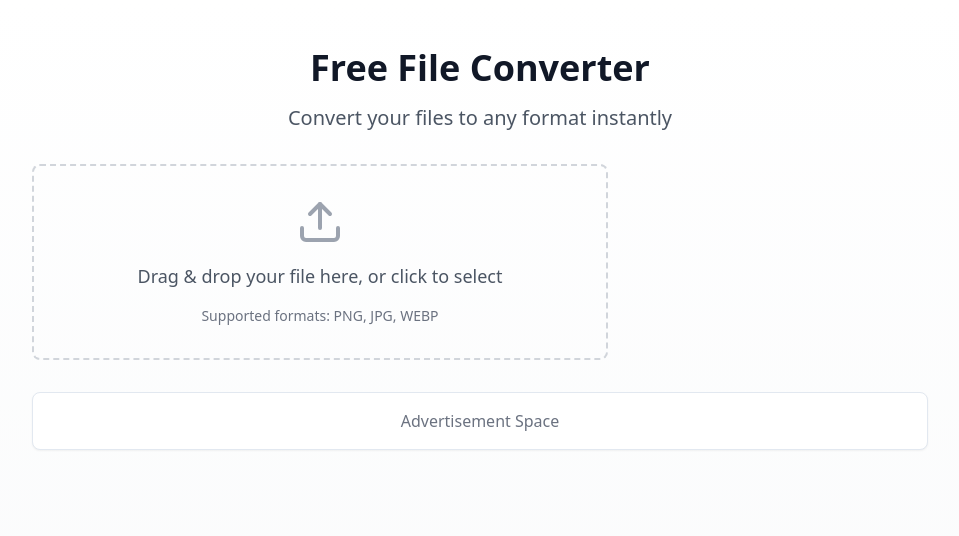
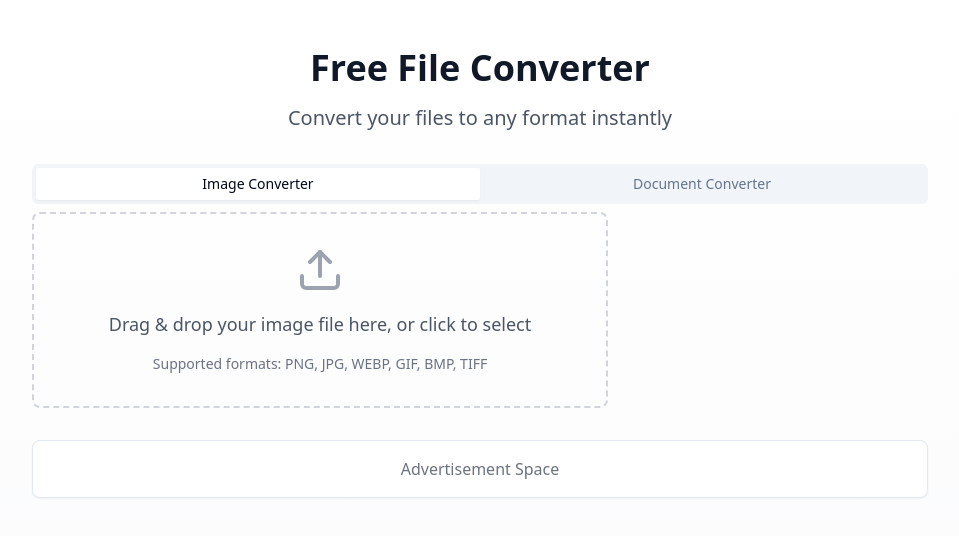
Before and after one commit to Sanzid1/convert-my-files, a React (Vite) app: page / in a window 1280 px wide. Shown: the top 536 px of the page, without its empty margins (160-1119 px from the left). Built offline with nearby package versions, Linux system fonts and the light colour scheme.

Commit message:
Add file converter options
Implement functionality for converting various file formats, including document formats (e.g., DOC or Word to PDF and vice versa) and additional image formats.
[skip gpt_engineer]

```diff
--- a/src/components/FileUpload.tsx
+++ b/src/components/FileUpload.tsx
@@ -5,10 +5,24 @@ import { toast } from 'sonner';
 
 interface FileUploadProps {
   onFileSelect: (file: File) => void;
+  type: 'image' | 'document';
 }
 
-const FileUpload = ({ onFileSelect }: FileUploadProps) => {
+const FileUpload = ({ onFileSelect, type }: FileUploadProps) => {
   const [isDragging, setIsDragging] = useState(false);
+
+  const getAcceptedFiles = (type: 'image' | 'document') => {
+    if (type === 'image') {
+      return {
+        'image/*': ['.png', '.jpg', '.jpeg', '.webp', '.gif', '.bmp', '.tiff']
+      };
+    }
+    return {
+      'application/pdf': ['.pdf'],
+      'application/msword': ['.doc'],
+      'application/vnd.openxmlformats-officedocument.wordprocessingml.document': ['.docx']
+    };
+  };
 
   const onDrop = useCallback((acceptedFiles: File[]) => {
     if (acceptedFiles.length > 0) {
@@ -24,9 +38,7 @@ const FileUpload = ({ onFileSelect }: FileUploadProps) => {
 
   const { getRootProps, getInputProps } = useDropzone({
     onDrop,
-    accept: {
-      'image/*': ['.png', '.jpg', '.jpeg', '.webp']
-    },
+    accept: getAcceptedFiles(type),
     maxFiles: 1,
     onDragEnter: () => setIsDragging(true),
     onDragLeave: () => setIsDragging(false),
@@ -45,10 +57,12 @@ const FileUpload = ({ onFileSelect }: FileUploadProps) => {
       <div className="flex flex-col items-center justify-center space-y-4">
         <Upload className="w-12 h-12 text-gray-400" />
         <p className="text-lg text-center text-gray-600">
-          Drag & drop your file here, or click to select
+          Drag & drop your {type} file here, or click to select
         </p>
         <p className="text-sm text-gray-500">
-          Supported formats: PNG, JPG, WEBP
+          {type === 'image'
+            ? 'Supported formats: PNG, JPG, WEBP, GIF, BMP, TIFF'
+            : 'Supported formats: PDF, DOC, DOCX'}
         </p>
       </div>
     </div>
--- a/src/components/FormatSelector.tsx
+++ b/src/components/FormatSelector.tsx
@@ -10,18 +10,38 @@ import {
 interface FormatSelectorProps {
   value: string;
   onChange: (value: string) => void;
+  type: 'image' | 'document';
 }
 
-const FormatSelector = ({ value, onChange }: FormatSelectorProps) => {
+const FormatSelector = ({ value, onChange, type }: FormatSelectorProps) => {
+  const imageFormats = [
+    { value: 'png', label: 'PNG' },
+    { value: 'jpg', label: 'JPG' },
+    { value: 'webp', label: 'WEBP' },
+    { value: 'gif', label: 'GIF' },
+    { value: 'bmp', label: 'BMP' },
+    { value: 'tiff', label: 'TIFF' },
+  ];
+
+  const documentFormats = [
+    { value: 'pdf', label: 'PDF' },
+    { value: 'doc', label: 'DOC' },
+    { value: 'docx', label: 'DOCX' },
+  ];
+
+  const formats = type === 'image' ? imageFormats : documentFormats;
+
   return (
     <Select value={value} onValueChange={onChange}>
       <SelectTrigger className="w-[180px]">
         <SelectValue placeholder="Select format" />
       </SelectTrigger>
       <SelectContent>
-        <SelectItem value="png">PNG</SelectItem>
-        <SelectItem value="jpg">JPG</SelectItem>
-        <SelectItem value="webp">WEBP</SelectItem>
+        {formats.map((format) => (
+          <SelectItem key={format.value} value={format.value}>
+            {format.label}
+          </SelectItem>
+        ))}
       </SelectContent>
     </Select>
   );
--- a/src/pages/Index.tsx
+++ b/src/pages/Index.tsx
@@ -3,8 +3,14 @@ import FileUpload from '@/components/FileUpload';
 import FormatSelector from '@/components/FormatSelector';
 import ConversionProgress from '@/components/ConversionProgress';
 import { Button } from '@/components/ui/button';
-import { Download } from 'lucide-react';
+import { Download, FileType } from 'lucide-react';
 import { toast } from 'sonner';
+import {
+  Tabs,
+  TabsContent,
+  TabsList,
+  TabsTrigger,
+} from "@/components/ui/tabs";
 
 const Index = () => {
   const [selectedFile, setSelectedFile] = useState<File | null>(null);
@@ -12,6 +18,7 @@ const Index = () => {
   const [converting, setConverting] = useState(false);
   const [progress, setProgress] = useState(0);
   const [convertedUrl, setConvertedUrl] = useState<string | null>(null);
+  const [conversionType, setConversionType] = useState<'image' | 'document'>('image');
 
   const handleConversion = async () => {
     if (!selectedFile) return;
@@ -52,6 +59,11 @@ const Index = () => {
     }
   };
 
+  const handleFileSelect = (file: File) => {
+    setSelectedFile(file);
+    setConvertedUrl(null);
+  };
+
   return (
     <div className="min-h-screen bg-gradient-to-b from-white to-gray-50">
       <div className="container py-12 space-y-8">
@@ -67,8 +79,14 @@ const Index = () => {
 
         {/* Main Content */}
         <div className="max-w-4xl mx-auto space-y-8 animate-fade-up">
+          <Tabs defaultValue="image" onValueChange={(value) => setConversionType(value as 'image' | 'document')}>
+            <TabsList className="grid w-full grid-cols-2">
+              <TabsTrigger value="image">Image Converter</TabsTrigger>
+              <TabsTrigger value="document">Document Converter</TabsTrigger>
+            </TabsList>
+            <TabsContent value="image" className="space-y-8">
               {!selectedFile ? (
-            <FileUpload onFileSelect={setSelectedFile} />
+                <FileUpload onFileSelect={handleFileSelect} type="image" />
               ) : (
                 <div className="space-y-6">
                   <div className="flex items-center justify-center space-x-4">
@@ -78,9 +96,9 @@ const Index = () => {
                     <FormatSelector
                       value={targetFormat}
                       onChange={setTargetFormat}
+                      type="image"
                     />
                   </div>
-
                   {converting ? (
                     <ConversionProgress progress={progress} />
                   ) : (
@@ -105,6 +123,48 @@ const Index = () => {
                   )}
                 </div>
               )}
+            </TabsContent>
+            <TabsContent value="document" className="space-y-8">
+              {!selectedFile ? (
+                <FileUpload onFileSelect={handleFileSelect} type="document" />
+              ) : (
+                <div className="space-y-6">
+                  <div className="flex items-center justify-center space-x-4">
+                    <p className="text-gray-600">
+                      Selected: {selectedFile.name}
+                    </p>
+                    <FormatSelector
+                      value={targetFormat}
+                      onChange={setTargetFormat}
+                      type="document"
+                    />
+                  </div>
+                  {converting ? (
+                    <ConversionProgress progress={progress} />
+                  ) : (
+                    <div className="flex justify-center">
+                      {!convertedUrl ? (
+                        <Button
+                          onClick={handleConversion}
+                          className="bg-primary hover:bg-primary/90"
+                        >
+                          Convert Now
+                        </Button>
+                      ) : (
+                        <Button
+                          onClick={handleDownload}
+                          className="bg-success hover:bg-success/90"
+                        >
+                          <Download className="mr-2 h-4 w-4" />
+                          Download
+                        </Button>
+                      )}
+                    </div>
+                  )}
+                </div>
+              )}
+            </TabsContent>
+          </Tabs>
         </div>
 
         {/* Ad Space */}
```
Lines whose indentation alone changed are shown as unchanged.
